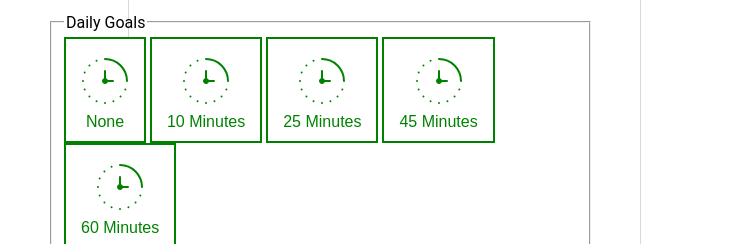
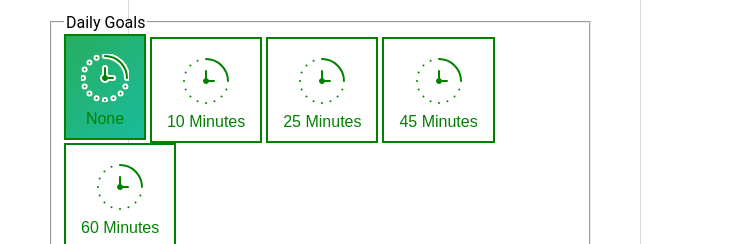
Before and after one commit to RakaaMahendra/HACKTONP0, a plain HTML site: page index.html in a window 1280 px wide. Both pictures are taken after a click on the button "None". Shown: the part 536-780 px from the top of the page, 0-731 px from the left. Drawn offline with nearby package versions, Linux system fonts and the light colour scheme; a web font is replaced by a local one.

Commit message:
fix minor problem in js and css

```diff
--- a/index.html
+++ b/index.html
@@ -62,7 +62,7 @@
           <fieldset>
             <legend>Daily Goals</legend>
             <div class="button-choose">
-              <button class="goal" value="0"><svg fill="rgb(0, 130, 0)" viewBox="0 0 24 24" id="Layer_1" data-name="Layer 1" xmlns="http://www.w3.org/2000/svg" stroke="#ffffff"><g id="SVGRepo_bgCarrier" stroke-width="0"></g><g id="SVGRepo_tracerCarrier" stroke-linecap="round" stroke-linejoin="round"></g><g id="SVGRepo_iconCarrier"><path d="M24,12a1,1,0,0,1-2,0A10.011,10.011,0,0,0,12,2a1,1,0,0,1,0-2A12.013,12.013,0,0,1,24,12Zm-8,1a1,1,0,0,0,0-2H13.723A2,2,0,0,0,13,10.277V7a1,1,0,0,0-2,0v3.277A1.994,1.994,0,1,0,13.723,13ZM1.827,6.784a1,1,0,1,0,1,1A1,1,0,0,0,1.827,6.784ZM2,12a1,1,0,1,0-1,1A1,1,0,0,0,2,12ZM12,22a1,1,0,1,0,1,1A1,1,0,0,0,12,22ZM4.221,3.207a1,1,0,1,0,1,1A1,1,0,0,0,4.221,3.207ZM7.779.841a1,1,0,1,0,1,1A1,1,0,0,0,7.779.841ZM1.827,15.216a1,1,0,1,0,1,1A1,1,0,0,0,1.827,15.216Zm2.394,3.577a1,1,0,1,0,1,1A1,1,0,0,0,4.221,18.793Zm3.558,2.366a1,1,0,1,0,1,1A1,1,0,0,0,7.779,21.159Zm14.394-5.943a1,1,0,1,0,1,1A1,1,0,0,0,22.173,15.216Zm-2.394,3.577a1,1,0,1,0,1,1A1,1,0,0,0,19.779,18.793Zm-3.558,2.366a1,1,0,1,0,1,1A1,1,0,0,0,16.221,21.159Z"></path></g></svg> None</button>
+              <button class="goal active" value="0"><svg fill="rgb(0, 130, 0)" viewBox="0 0 24 24" id="Layer_1" data-name="Layer 1" xmlns="http://www.w3.org/2000/svg" stroke="#ffffff"><g id="SVGRepo_bgCarrier" stroke-width="0"></g><g id="SVGRepo_tracerCarrier" stroke-linecap="round" stroke-linejoin="round"></g><g id="SVGRepo_iconCarrier"><path d="M24,12a1,1,0,0,1-2,0A10.011,10.011,0,0,0,12,2a1,1,0,0,1,0-2A12.013,12.013,0,0,1,24,12Zm-8,1a1,1,0,0,0,0-2H13.723A2,2,0,0,0,13,10.277V7a1,1,0,0,0-2,0v3.277A1.994,1.994,0,1,0,13.723,13ZM1.827,6.784a1,1,0,1,0,1,1A1,1,0,0,0,1.827,6.784ZM2,12a1,1,0,1,0-1,1A1,1,0,0,0,2,12ZM12,22a1,1,0,1,0,1,1A1,1,0,0,0,12,22ZM4.221,3.207a1,1,0,1,0,1,1A1,1,0,0,0,4.221,3.207ZM7.779.841a1,1,0,1,0,1,1A1,1,0,0,0,7.779.841ZM1.827,15.216a1,1,0,1,0,1,1A1,1,0,0,0,1.827,15.216Zm2.394,3.577a1,1,0,1,0,1,1A1,1,0,0,0,4.221,18.793Zm3.558,2.366a1,1,0,1,0,1,1A1,1,0,0,0,7.779,21.159Zm14.394-5.943a1,1,0,1,0,1,1A1,1,0,0,0,22.173,15.216Zm-2.394,3.577a1,1,0,1,0,1,1A1,1,0,0,0,19.779,18.793Zm-3.558,2.366a1,1,0,1,0,1,1A1,1,0,0,0,16.221,21.159Z"></path></g></svg> None</button>
               <button class="goal" value="10"><svg fill="rgb(0, 130, 0)" viewBox="0 0 24 24" id="Layer_1" data-name="Layer 1" xmlns="http://www.w3.org/2000/svg" stroke="#ffffff"><g id="SVGRepo_bgCarrier" stroke-width="0"></g><g id="SVGRepo_tracerCarrier" stroke-linecap="round" stroke-linejoin="round"></g><g id="SVGRepo_iconCarrier"><path d="M24,12a1,1,0,0,1-2,0A10.011,10.011,0,0,0,12,2a1,1,0,0,1,0-2A12.013,12.013,0,0,1,24,12Zm-8,1a1,1,0,0,0,0-2H13.723A2,2,0,0,0,13,10.277V7a1,1,0,0,0-2,0v3.277A1.994,1.994,0,1,0,13.723,13ZM1.827,6.784a1,1,0,1,0,1,1A1,1,0,0,0,1.827,6.784ZM2,12a1,1,0,1,0-1,1A1,1,0,0,0,2,12ZM12,22a1,1,0,1,0,1,1A1,1,0,0,0,12,22ZM4.221,3.207a1,1,0,1,0,1,1A1,1,0,0,0,4.221,3.207ZM7.779.841a1,1,0,1,0,1,1A1,1,0,0,0,7.779.841ZM1.827,15.216a1,1,0,1,0,1,1A1,1,0,0,0,1.827,15.216Zm2.394,3.577a1,1,0,1,0,1,1A1,1,0,0,0,4.221,18.793Zm3.558,2.366a1,1,0,1,0,1,1A1,1,0,0,0,7.779,21.159Zm14.394-5.943a1,1,0,1,0,1,1A1,1,0,0,0,22.173,15.216Zm-2.394,3.577a1,1,0,1,0,1,1A1,1,0,0,0,19.779,18.793Zm-3.558,2.366a1,1,0,1,0,1,1A1,1,0,0,0,16.221,21.159Z"></path></g></svg>10 Minutes</button>
               <button class="goal" value="25"><svg fill="rgb(0, 130, 0)" viewBox="0 0 24 24" id="Layer_1" data-name="Layer 1" xmlns="http://www.w3.org/2000/svg" stroke="#ffffff"><g id="SVGRepo_bgCarrier" stroke-width="0"></g><g id="SVGRepo_tracerCarrier" stroke-linecap="round" stroke-linejoin="round"></g><g id="SVGRepo_iconCarrier"><path d="M24,12a1,1,0,0,1-2,0A10.011,10.011,0,0,0,12,2a1,1,0,0,1,0-2A12.013,12.013,0,0,1,24,12Zm-8,1a1,1,0,0,0,0-2H13.723A2,2,0,0,0,13,10.277V7a1,1,0,0,0-2,0v3.277A1.994,1.994,0,1,0,13.723,13ZM1.827,6.784a1,1,0,1,0,1,1A1,1,0,0,0,1.827,6.784ZM2,12a1,1,0,1,0-1,1A1,1,0,0,0,2,12ZM12,22a1,1,0,1,0,1,1A1,1,0,0,0,12,22ZM4.221,3.207a1,1,0,1,0,1,1A1,1,0,0,0,4.221,3.207ZM7.779.841a1,1,0,1,0,1,1A1,1,0,0,0,7.779.841ZM1.827,15.216a1,1,0,1,0,1,1A1,1,0,0,0,1.827,15.216Zm2.394,3.577a1,1,0,1,0,1,1A1,1,0,0,0,4.221,18.793Zm3.558,2.366a1,1,0,1,0,1,1A1,1,0,0,0,7.779,21.159Zm14.394-5.943a1,1,0,1,0,1,1A1,1,0,0,0,22.173,15.216Zm-2.394,3.577a1,1,0,1,0,1,1A1,1,0,0,0,19.779,18.793Zm-3.558,2.366a1,1,0,1,0,1,1A1,1,0,0,0,16.221,21.159Z"></path></g></svg>25 Minutes</button>
               <button class="goal" value="45"><svg fill="rgb(0, 130, 0)" viewBox="0 0 24 24" id="Layer_1" data-name="Layer 1" xmlns="http://www.w3.org/2000/svg" stroke="#ffffff"><g id="SVGRepo_bgCarrier" stroke-width="0"></g><g id="SVGRepo_tracerCarrier" stroke-linecap="round" stroke-linejoin="round"></g><g id="SVGRepo_iconCarrier"><path d="M24,12a1,1,0,0,1-2,0A10.011,10.011,0,0,0,12,2a1,1,0,0,1,0-2A12.013,12.013,0,0,1,24,12Zm-8,1a1,1,0,0,0,0-2H13.723A2,2,0,0,0,13,10.277V7a1,1,0,0,0-2,0v3.277A1.994,1.994,0,1,0,13.723,13ZM1.827,6.784a1,1,0,1,0,1,1A1,1,0,0,0,1.827,6.784ZM2,12a1,1,0,1,0-1,1A1,1,0,0,0,2,12ZM12,22a1,1,0,1,0,1,1A1,1,0,0,0,12,22ZM4.221,3.207a1,1,0,1,0,1,1A1,1,0,0,0,4.221,3.207ZM7.779.841a1,1,0,1,0,1,1A1,1,0,0,0,7.779.841ZM1.827,15.216a1,1,0,1,0,1,1A1,1,0,0,0,1.827,15.216Zm2.394,3.577a1,1,0,1,0,1,1A1,1,0,0,0,4.221,18.793Zm3.558,2.366a1,1,0,1,0,1,1A1,1,0,0,0,7.779,21.159Zm14.394-5.943a1,1,0,1,0,1,1A1,1,0,0,0,22.173,15.216Zm-2.394,3.577a1,1,0,1,0,1,1A1,1,0,0,0,19.779,18.793Zm-3.558,2.366a1,1,0,1,0,1,1A1,1,0,0,0,16.221,21.159Z"></path></g></svg>45 Minutes</button>
--- a/script.js
+++ b/script.js
@@ -80,7 +80,7 @@ function startMeditation(minutes) {
       clearInterval(timerInterval);
       endMeditation();
     }
-  }, 1);
+  }, 1000);
 }
 
 // End meditation
@@ -96,11 +96,20 @@ function endMeditation() {
   meditate(listenTime)
 }
 
+let timeGoal = function(value) {
+  return value;
+}
 // Daily Goals
 const buttonGoals = document.querySelectorAll('.goal')
 buttonGoals.forEach((goalTime) => {
   let value = goalTime.value;
-  goalTime.addEventListener('click', function() { compareTimeGoal(value); })
+  goalTime.addEventListener('click', function() {
+    // hapus semua class active dari semua tombol
+    buttonGoals.forEach(btn => btn.classList.remove('active'));
+    //tambahkan ke tombol yang di klik
+    goalTime.classList.add('active');
+    goalTimes = Number(value);
+  })
 })
 
 
@@ -123,15 +132,17 @@ finished.addEventListener('click',function() {
 const timeSisa = document.querySelector('#meditation-sisa')
 const resultSisa = document.querySelector('#result-goal')
 
-let goalTime = 10;
+let goalTimes;
 let timeSpent = 0;
 function meditate(minutes) {
   timeSpent += minutes;
-  let remainingTime = goalTime - timeSpent;
+  let remainingTime = goalTimes - timeSpent;
     timeSisa.innerText = remainingTime;
   if (remainingTime > 0) {
     timeSisa.innerText = remainingTime;
   } else {
     resultSisa.innerText = 'You have reached your meditation goal!'
+    goalTimes = 0;
+    timeSpent = 0;
   }
 }
--- a/style.css
+++ b/style.css
@@ -257,6 +257,11 @@ ul li {
   margin: 0.5rem auto ;
 }
 
+.goal.active {
+  transform: translateY(-3px);
+  background:linear-gradient(135deg, #27ae60, #1abc9c);
+}
+
 #result-page,
 #welcome-page,
 #meditation-page {
```
